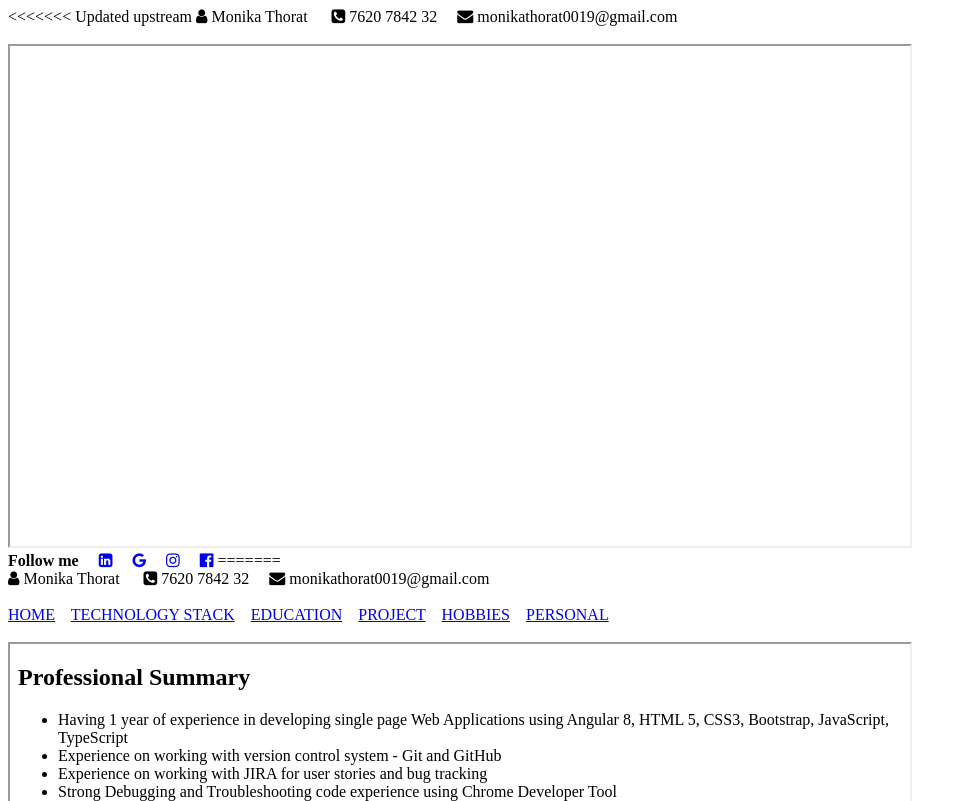
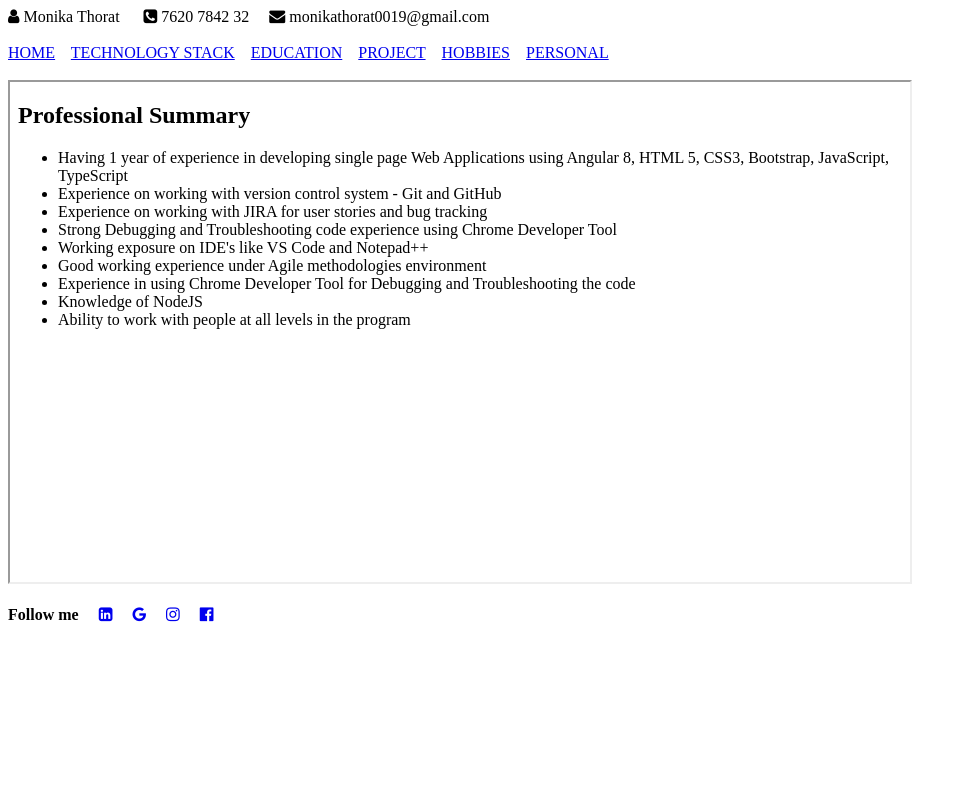
Before and after one commit to monikathorat/MyProfile, a plain HTML site: page index.html in a window 1280 px wide. Shown: the top 801 px of the page, without its empty margins (0-967 px from the left). Drawn offline with Linux system fonts and the light colour scheme.

Commit message:
updated index
updated index

```diff
--- a/index.html
+++ b/index.html
@@ -8,30 +8,6 @@
     />
   </head>
   <body>
-<<<<<<< Updated upstream
-    <i class="fa fa-user" aria-hidden="true"></i> Monika Thorat
-    &nbsp;&nbsp;&nbsp;&nbsp;
-    <i class="fa fa-phone-square" aria-hidden="true"></i> 7620 7842 32
-    &nbsp;&nbsp;&nbsp;&nbsp;<i class="fa fa-envelope" aria-hidden="true"></i>
-    monikathorat0019@gmail.com <br /><br>
-    <iframe width="900px" height="500px"></iframe> <br />
-    <strong>Follow me</strong> &nbsp;&nbsp;&nbsp;
-    <a href="https://www.linkedin.com/login">
-      <i class="fa fa-linkedin-square" aria-hidden="true"></i
-    ></a>
-    &nbsp;&nbsp;&nbsp;
-    <a href="https://www.google.co.in/"
-      ><i class="fa fa-google" aria-hidden="true"></i
-    ></a>
-    &nbsp;&nbsp;&nbsp;
-    <a href="https://www.instagram.com/accounts/login/"
-      ><i class="fa fa-instagram" aria-hidden="true"></i
-    ></a>
-    &nbsp;&nbsp;&nbsp;
-    <a href="https://www.facebook.com/login/"
-      ><i class="fa fa-facebook-official" aria-hidden="true"></i
-    ></a>
-=======
     <header>
       <i class="fa fa-user" aria-hidden="true"></i> Monika Thorat
       &nbsp;&nbsp;&nbsp;&nbsp;
@@ -71,6 +47,5 @@
         ><i class="fa fa-facebook-official" aria-hidden="true"></i
       ></a>
     </footer>
->>>>>>> Stashed changes
   </body>
 </html>
```
